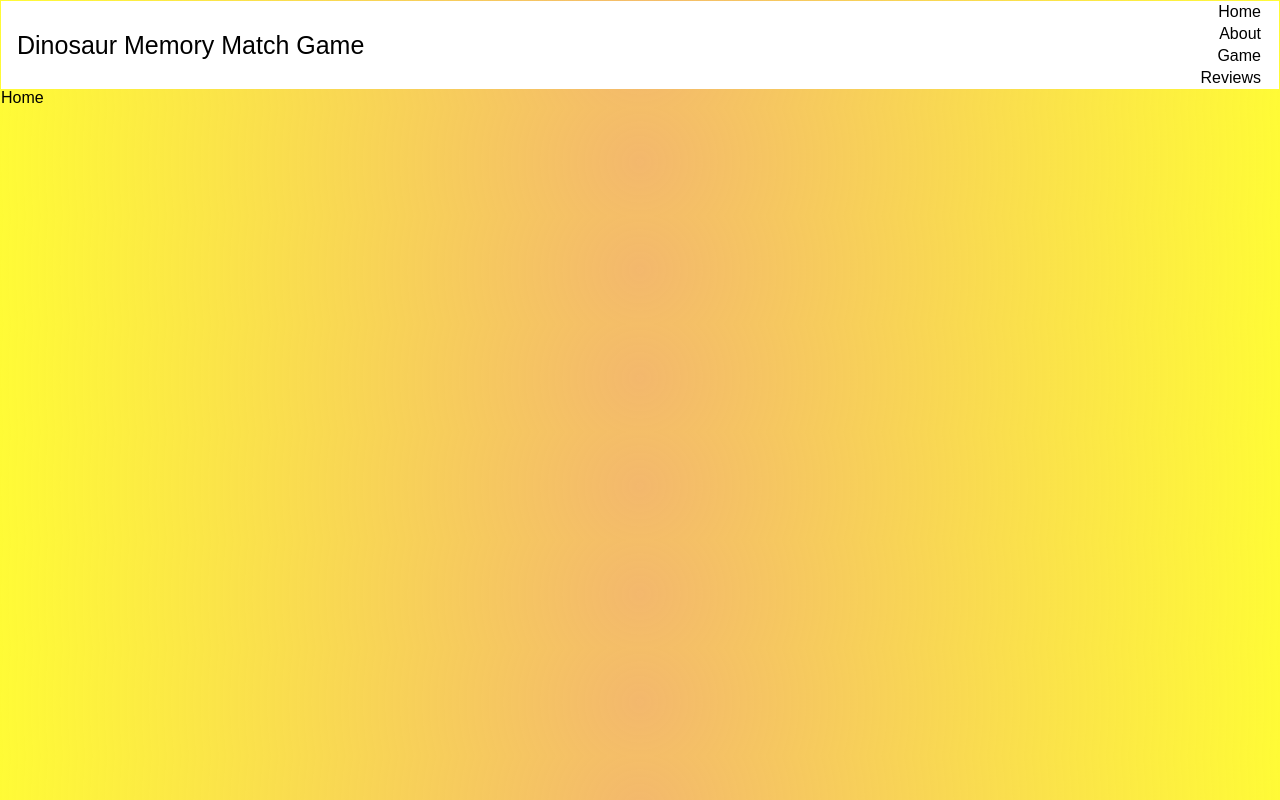
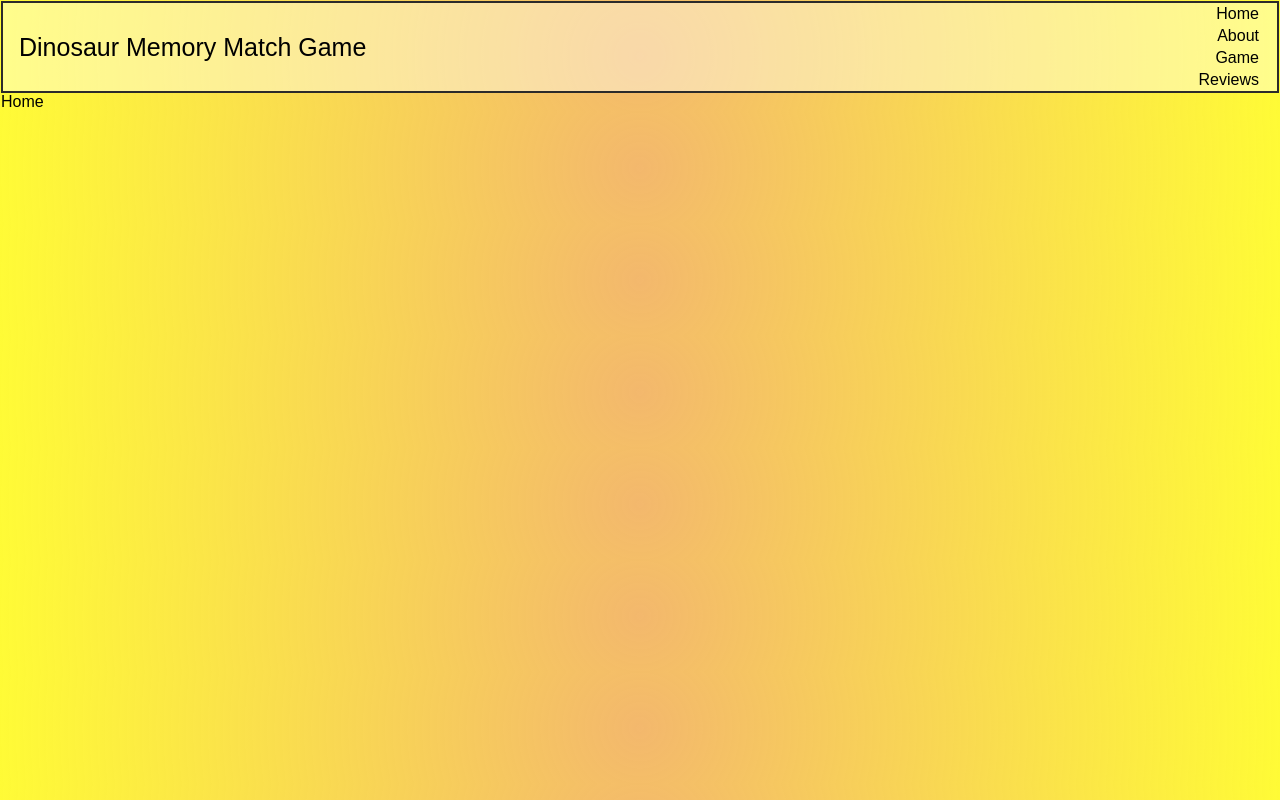
Before and after one commit to abigeez/Garner_Abigail_MemoryGameApp_Capstone, a React (Vite) app: page / in a window 1280 px wide. Built offline with nearby package versions, Linux system fonts and the light colour scheme.

Commit message:
more css

```diff
--- a/src/App.css
+++ b/src/App.css
@@ -18,7 +18,7 @@ body{
 
 .App {
 
-  margin: 10px;
+  margin: 5px;
   display:block;
   text-align:center;
 }
@@ -37,7 +37,7 @@ body{
 }
 
 button:hover{
-  background:yellow;
+  background: rgba(55, 72, 228, 0.904);
   color:black;
 
 }
--- a/src/App.jsx
+++ b/src/App.jsx
@@ -101,7 +101,7 @@ function App() {
   return (
     <div className="App">
       <Navbar />
-      <h1>Dinosaur Match Memory Game</h1>
+
       <button onClick={cardShuffle}> New Game </button>
 
 
--- a/src/components/Navbar.css
+++ b/src/components/Navbar.css
@@ -1,14 +1,17 @@
 *{
     box-sizing: border-box;
+
 }
 
 body{
     margin:1px;
     font-family: Arial, Helvetica, sans-serif;
+
 }
 
 .navBar{
-    background-color:white;
+    background-color:rgba(255, 254, 242, .45);
+    border:rgb(44, 43, 43) solid 2px;
     color:black;
     display:flex;
     position:sticky;
@@ -36,7 +39,7 @@ list-style: none;
 
 }
 .navBar li:hover {
-    background-color:rgb(77, 160, 162);
+    background-color:coral;
 }
 
 .siteName{
```
Also changed, not shown: src/assets/downArrow.svg (deleted), src/assets/upArrow.svg (deleted).
